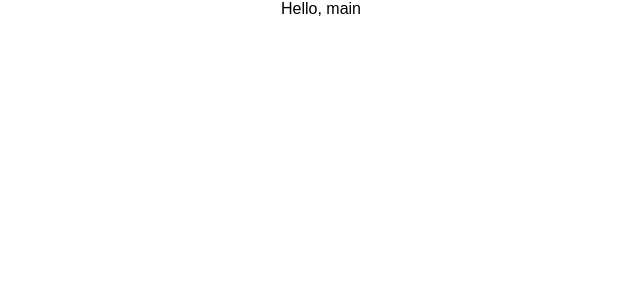
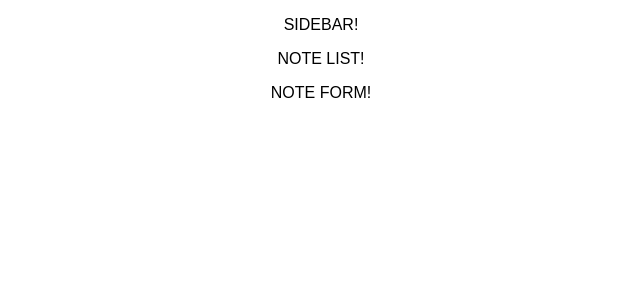
Before and after one commit to xtbc17s3/noteherder, a React (Create React App) app: page / in a window 1280 px wide. Shown: the top 300 px of the page, without its empty margins (319-959 px from the left). Built offline with nearby package versions, Linux system fonts and the light colour scheme.

Commit message:
Add Sidebar, NoteList, and NoteForm components

```diff
--- a/src/App.js
+++ b/src/App.js
@@ -13,4 +13,4 @@ class App extends Component {
   }
 }
 
-export default App;
+export default App
--- a/src/Main.js
+++ b/src/Main.js
@@ -1,9 +1,15 @@
 import React from 'react'
+
+import Sidebar from './Sidebar'
+import NoteList from './NoteList'
+import NoteForm from './NoteForm'
 
 const Main = () => {
   return (
     <div className="Main">
-      Hello, main
+      <Sidebar />
+      <NoteList />
+      <NoteForm />
     </div>
   )
 }
--- /dev/null
+++ b/src/NoteForm.js
@@ -0,0 +1,9 @@
+import React, { Component } from 'react'
+
+class NoteForm extends Component {
+  render() {
+    return <p>NOTE FORM!</p>
+  }
+}
+
+export default NoteForm
--- /dev/null
+++ b/src/NoteList.js
@@ -0,0 +1,7 @@
+import React from 'react'
+
+const NoteList = () => {
+  return <p>NOTE LIST!</p>
+}
+
+export default NoteList
--- /dev/null
+++ b/src/Sidebar.js
@@ -0,0 +1,7 @@
+import React from 'react'
+
+const Sidebar = () => {
+  return <p>SIDEBAR!</p>
+}
+
+export default Sidebar
```
